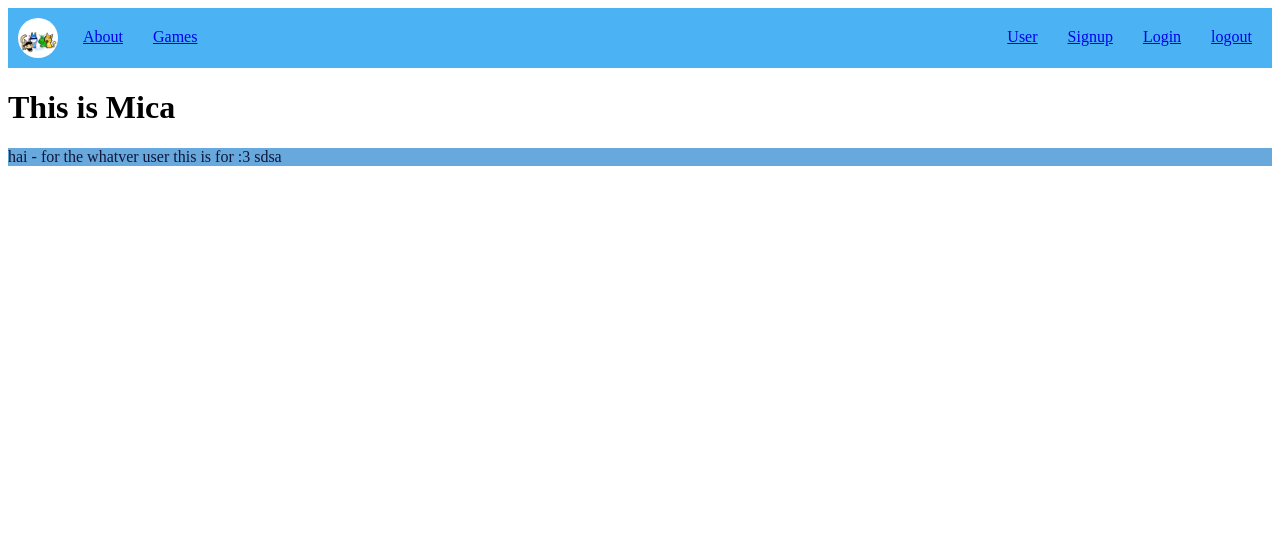
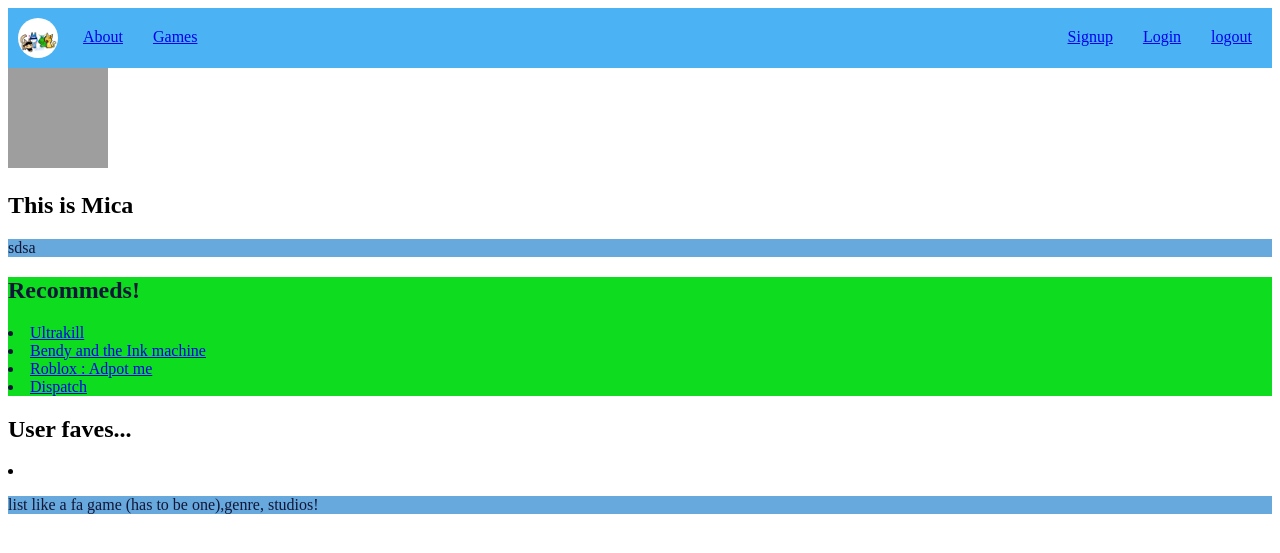
Before and after one commit to I-F0RG0T/Searching-for-a-repo-that-doesn-t-exist, a Flask app: page /User/2 in a window 1280 px wide. Shown: the top 553 px of the page. Run offline with Flask 3, Linux system fonts and the light colour scheme; data comes from the database, SQL or seed files in the repository; both versions use the stored data as it was after the commit; grey boxes are pictures that could not be loaded.

Commit message:
i add stuff in games and users pages. I aslo find out that i cant add a commects section in becasue that needs javaspricts.

```diff
--- a/app.py
+++ b/app.py
@@ -77,15 +77,18 @@ def logout():
 @app.route('/UserPage' )
 def user():
     results = query_db("SELECT * FROM User")
+
     return render_template('UserPage.html', results=results)
 
 @app.route( '/User/<int:id>' )
 def User_list(id):
     sql = f"SELECT * FROM User WHERE id = {id}"
+    GaTitle = query_db("SELECT Title FROM Game")
+
     User = query_db(sql, one=True)
     if User == None:
         exit(404)
-    return render_template('simple_User.html', User=User)#give the data a templagte or like looks
+    return render_template('simple_User.html', User=User, GaTitle=GaTitle)#give the data a templagte or like looks
 
 @app.route( '/simple_User' )
 def simple_User():
@@ -101,10 +104,13 @@ def Game():
 @app.route( '/Game/<int:id>' )
 def Game_list(id):
     sql = f"SELECT * FROM Game WHERE id = {id}"
+
+    User = query_db("SELECT * FROM User")
+
     Game = query_db(sql, one=True)
     if Game == None:
         exit(404)
-    return render_template('Game_info.html', Game=Game)#give the data a templagte or like looks
+    return render_template('Game_info.html', Game=Game, User=User)#give the data a templagte or like looks
 
 def Game_list():
     return render_template('Game_info.html')
--- a/static/style.css
+++ b/static/style.css
@@ -57,7 +57,7 @@
 
 /*the grid box with text and images that came with it*/
 
-.grid{
+.Index{
     display: grid;
     grid-template-columns: 75% 25%;
     grid-template-rows: 33.3% 33.3% 33.3%;
@@ -65,7 +65,7 @@
     margin: 20px;
 }
 
-.grid img{
+.Index img{
    width: 100%;
    height: 100%;
    overflow: hidden;
@@ -119,8 +119,29 @@ p {
     color: #101637;
 }
 
+.rem{
+    background-color: #0edc1f;
+    color: #101637;
+}
+
+
 /*list of games*/
 
-.Genre{
+h2.Genre{
     background-color: #67a8dd;
 }
+
+.GameGrid{
+    display: grid;
+    grid-template-columns: 50% 50%;
+    grid-template-rows: 33.3% 33.3% 33.3%;
+    background-color: #11c240;
+    padding: 20px;
+    margin: 20px;
+}
+
+.GameGrid img{
+   width: 100%;
+   height: 100%;
+   overflow: hidden;
+}
--- a/templates/UserPage.html
+++ b/templates/UserPage.html
@@ -1,7 +1,7 @@
 {% extends 'base.html' %}
 {% block content%}
 <section class="UserBox">
-    <p> hello. this is NOT a page 404 :p - user results </p>
+    <p> User results!! nothing else </p>
     {% for User in results %}
         <li>
             <a href="User/{{User[0]}}">{{ User[1] }}</a>
--- a/templates/index.html
+++ b/templates/index.html
@@ -5,7 +5,7 @@
             <h1> About us!!</h1>
         </section>
         <section>
-            <div class="grid">
+            <div class="Index">
                 <p class="box"> You're good at English when you know the difference between a man eating chicken and a man-eating chicken.
 I'm worried by the fact that my daughter looks to the local carpet seller as a role model. She could hear him in the shower singing with a joy she hoped he'd retain after she delivered the news.
 Before he moved to the inner city, he had always believed that security complexes were psychological. His get rich quick scheme was to grow a cactus farm.
--- a/templates/nav.html
+++ b/templates/nav.html
@@ -12,7 +12,6 @@
                 <li><a class="nav-right" href="/">logout</a></li>
                 <li><a class="nav-right" href="/Login">Login</a></li>
                 <li><a class="nav-right" href="/signup">Signup</a></li>
-                <li><a class="nav-right" href="/UserPage">User</a></li>
             </ul>
         </div>
 </nav>
--- a/templates/simple_user.html
+++ b/templates/simple_user.html
@@ -1,9 +1,40 @@
 {% extends 'base.html' %}
 {% block content%}
 
-<h1> This is {{ User[1] }}</h1>
-
-<p> hai - for the whatver user this is for :3  {{User[3]}} </p>
+<body>
+    <section>
+        <div>
+            <img src="{{ url_for('static', filename='images/logo.png') }}" alt="Logo" width="100" height="100">
+        </div>
+        <div>
+            <h1> This is {{ User[1] }}</h1>
+        </div>
+        <div>
+            <p> {{User[3]}} </p>
+        </div>
+    </section>
 
 
+    <section>
+        <div class="rem">
+            <h1> Recommeds!</h1>
+            {% for Game in  GaTitle %}
+                <li>
+                    <a href="Game/{{Game[0]}}">{{ Game[0]}}</a>
+                </li>
+            {% endfor %}
+        </div>
+
+
+        <div class="Fav">
+            <h1> User faves...</h1>
+            <div>
+                <li>
+                    <p>list like a fa game (has to be one),genre, studios!</p>
+                </li>
+            </div>
+        </div>
+    </section>
+</body>
+
 {% endblock %}
```
Also changed, not shown: templates/Game.html (+10 -1 lines), templates/Game_info.html (+30 -4 lines), templates/GenreBox.html (deleted, +0 -10 lines), Data-1.db, 1 other file.
